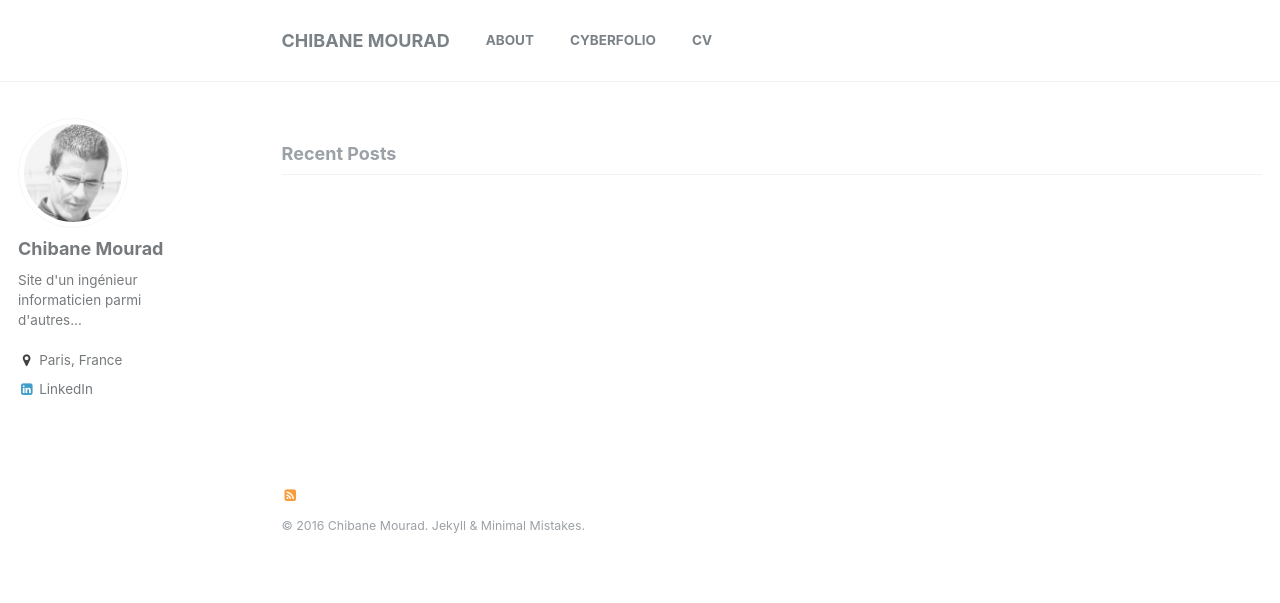
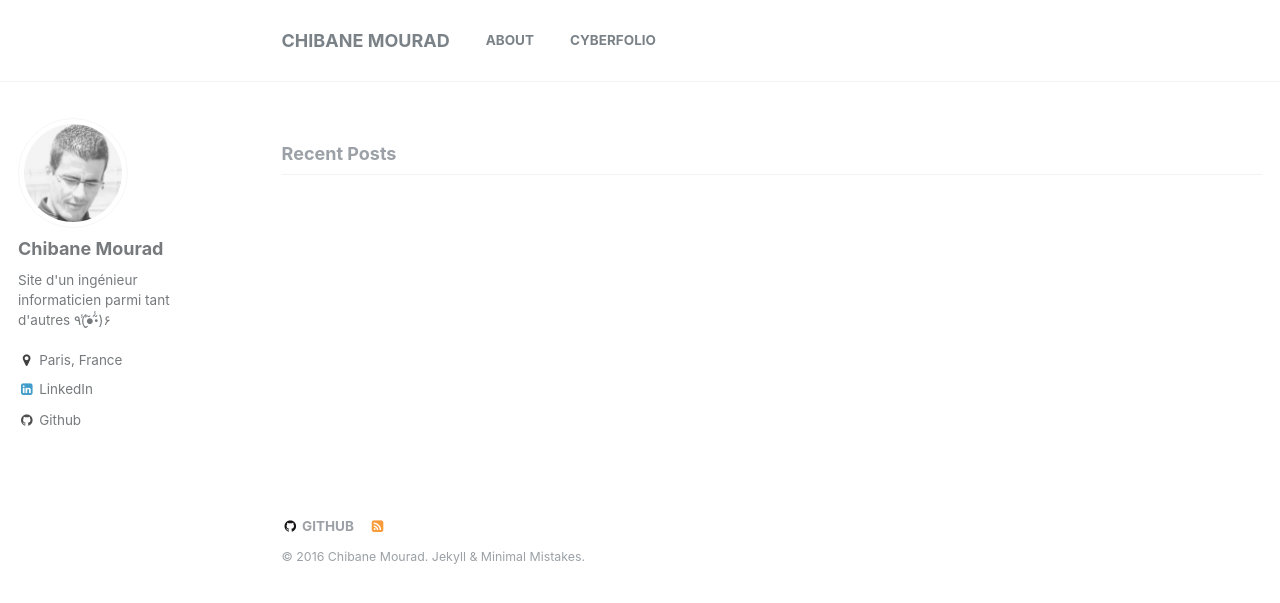
Before and after one commit to chibanemourad/chibanemourad.github.io, a Jekyll site: the page built from index.html, in a window 1280 px wide. Shown: the top 603 px of the page. Built offline with Jekyll 4.4.1, drawn with Linux system fonts in a browser that asks for light colours; the list of posts is cut into pages by our own code.

Commit message:
Update some informatione & remove obsolete sections

```diff
--- a/_config.yml
+++ b/_config.yml
@@ -63,7 +63,7 @@ google_ad_slot           :
 author:
   name             : "Chibane Mourad"
   avatar           : "Chimou2.jpg"
-  bio              : "Site d'un ingénieur informaticien parmi d'autres..."
+  bio              : "Site d'un ingénieur informaticien parmi tant d'autres ٩(̾●̮̮̃̾•̃̾)۶"
   location         : "Paris, France"
   email            :
   uri              :
@@ -73,7 +73,7 @@ author:
   flickr           :
   facebook         :
   foursquare       :
-  github           :
+  github           : chibanemourad
   google_plus      :
   keybase          :
   instagram        :
--- a/_data/navigation.yml
+++ b/_data/navigation.yml
@@ -6,7 +6,7 @@ main:
   - title: "Cyberfolio"
     url: # https://mmistakes.github.io/minimal-mistakes/docs/quick-start-guide/
 
-  - title: "CV"
+  # - title: "CV"
     url: # https://mmistakes.github.io/minimal-mistakes/year-archive/
 
   # - title: "Sample Pages"
```
Also changed, not shown: 3 other files.
